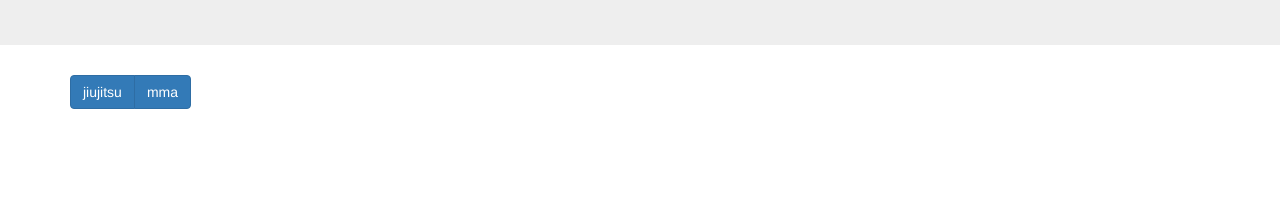
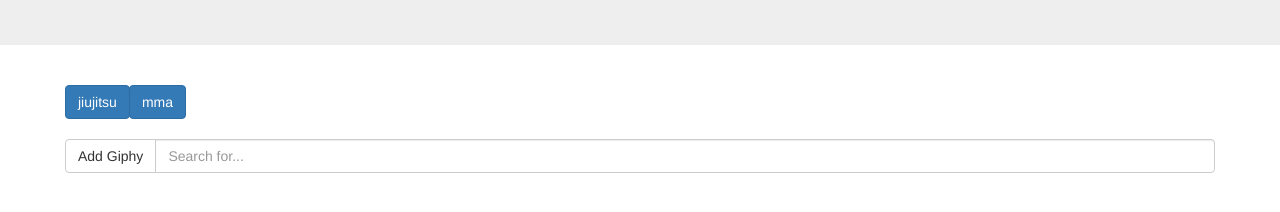
Before and after one commit to rcintron1/GifTastic, a plain HTML site: page index.html in a window 1280 px wide. Shown: the part 250-462 px from the top of the page. Drawn offline with nearby package versions, Linux system fonts and the light colour scheme.

Commit message:
most logic complete, need to render images now

```diff
--- a/assets/css/style.css
+++ b/assets/css/style.css
@@ -1,3 +1,6 @@
 h1{
   font-family: "Comic Sans MS", cursive, sans-serif;
 }
+.container{
+  padding:10px;
+}
--- a/assets/javascript/app.js
+++ b/assets/javascript/app.js
@@ -4,12 +4,14 @@
   // all code to manage buttons
   gifWords: ["jiujitsu", "mma"],
   btnGen: function() {
+    var tmpDiv = $("<div>");
     for (var i in btnMngr.gifWords) {
       button = $("<button>");
       button.addClass("btn btn-primary");
       button.html(btnMngr.gifWords[i]);
-      $("#apiButtons").append(button)
+      tmpDiv.append(button);
     };
+    $("#apiButtons").html(tmpDiv);
     $("#apiButtons .btn").on('click', function() {
       imageMngr.getImages($(this).html());
     });
@@ -28,6 +30,7 @@
   },
 }
 
+
 $(document).ready(function() {
   giphy = {};
   giphy["g"] = "https://media.giphy.com/media/l0Ex8HiCGD8BnsVvG/giphy.gif";
@@ -44,7 +47,7 @@
     temp.height(100);
     $(".jumbotron").append(temp);
   }
-
+  $("")
   setInterval(function() {
     function clrNum() {
       return Math.floor(Math.random() * (230 - 1) + 1)
@@ -53,6 +56,10 @@
       backgroundColor: "rgb(" + clrNum() + "," + clrNum() + "," + clrNum() + ")",
     }, 3000);
   }, 3000);
-
   btnMngr.btnGen();
+  $("#addGiphy").on('click', function() {
+    console.log($("#giphy").text());
+    btnMngr.gifWords.push($("#giphy").val());
+    btnMngr.btnGen();
+  });
 });
--- a/index.html
+++ b/index.html
@@ -9,8 +9,6 @@
 </head>
 
 <body>
-
-
   <div class="jumbotron container-fluid">
     <h1>Giftastic</h1>
   </div>
@@ -20,13 +18,21 @@
     </div>
   </div>
   <div class="container">
+    <div class="input-group">
+      <span class="input-group-btn">
+        <button class="btn btn-default" type="button" id="addGiphy">Add Giphy</button>
+      </span>
+      <input type="text" class="form-control" placeholder="Search for..." id="giphy">
+    </div>
   </div>
 
+  <div class="">
+
+  </div>
   <!-- JQuery -->
   <script src="https://code.jquery.com/jquery.js"></script>
   <script type="text/javascript" src="https://code.jquery.com/color/jquery.color-2.1.2.js"></script>
   <script type="text/javascript" src="./assets/javascript/app.js">
-
   </script>
 </body>
 
```
